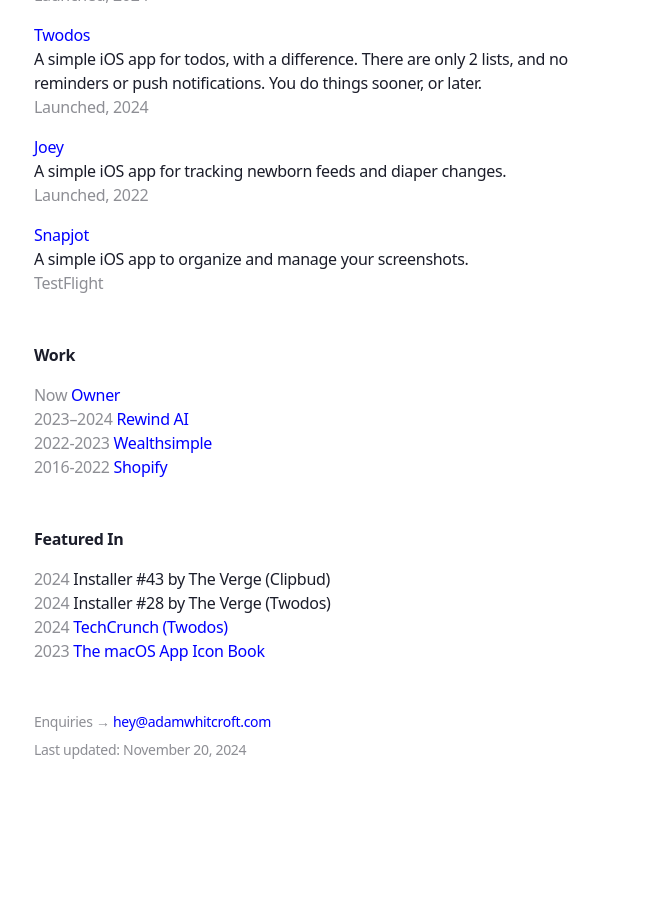
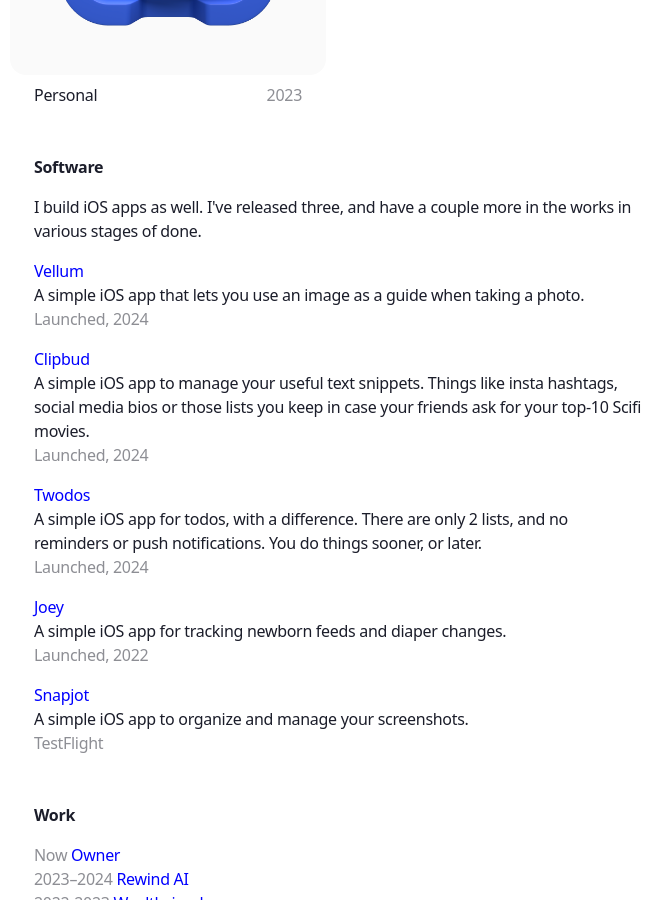
Before and after one commit to AdamWhitcroft/adamwhitcroft.github.io, a Jekyll site: the page built from index.md, in a window 1280 px wide and 900 px high, scrolled down 3957 px. Shown: the whole window, without its empty margins (302-973 px from the left). Built offline with Jekyll 4.4.1, drawn with Linux system fonts in a browser that asks for light colours; some web fonts are replaced; before the commit the page ends 4772 px from its top, so only the background shows below that.

Commit message:
added vellum

```diff
--- a/_data/apps.yml
+++ b/_data/apps.yml
@@ -1,3 +1,8 @@
+- name: Vellum
+  description: A simple iOS app that lets you use an image as a guide when taking a photo.
+  url: https://apps.apple.com/ca/app/vellum-take-similar-photos/id6738101485
+  status: Launched, 2024
+
 - name: Clipbud
   description: A simple iOS app to manage your useful text snippets. Things like insta hashtags, social media bios or those lists you keep in case your friends ask for your top-10 Scifi movies.
   url: https://apps.apple.com/ca/app/clipbud-clipboard-manager/id6468892359
```
Also changed, not shown: _data/icons.yml (+7 -0 lines), assets/icons/vellum.png (added).
